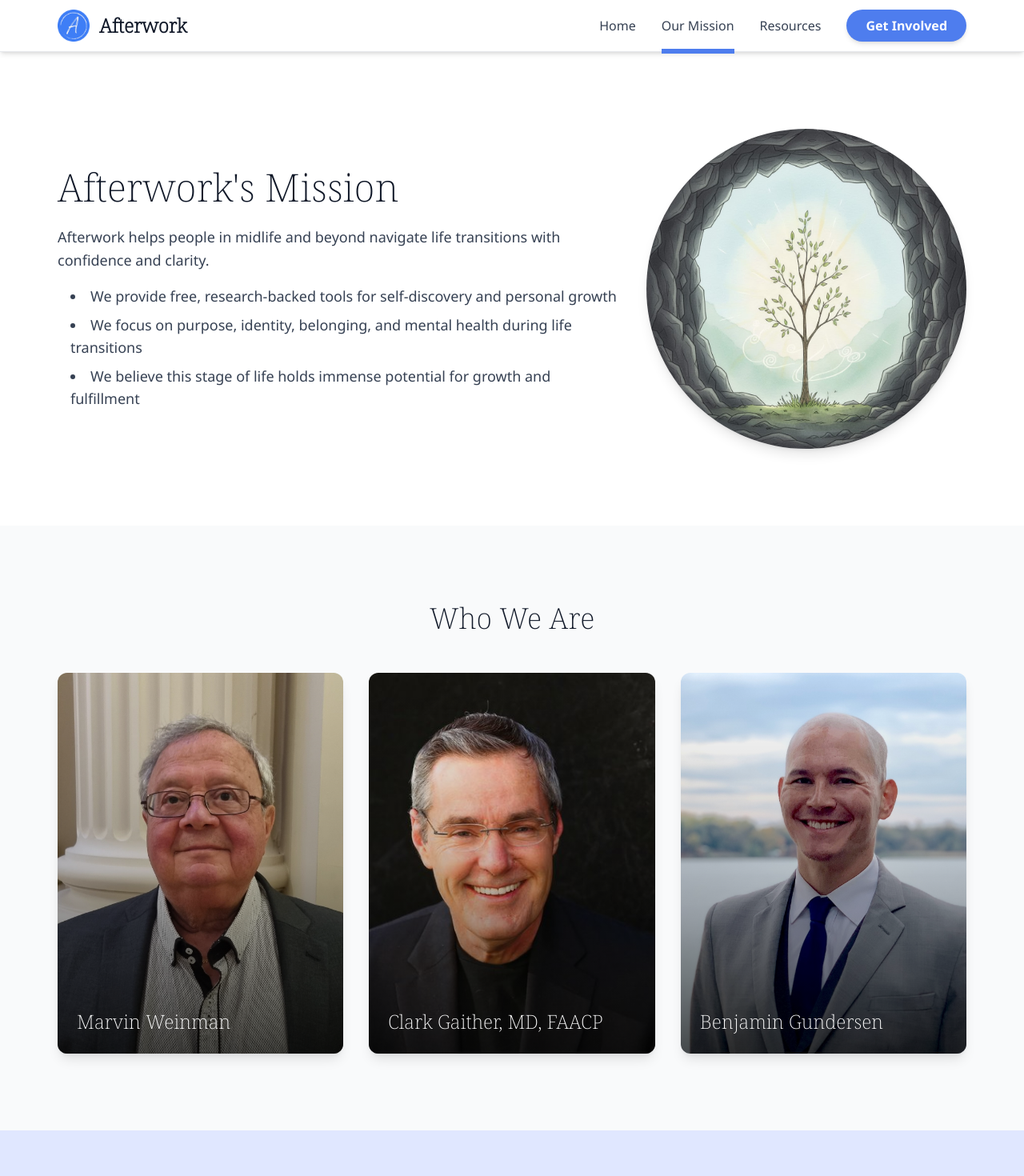
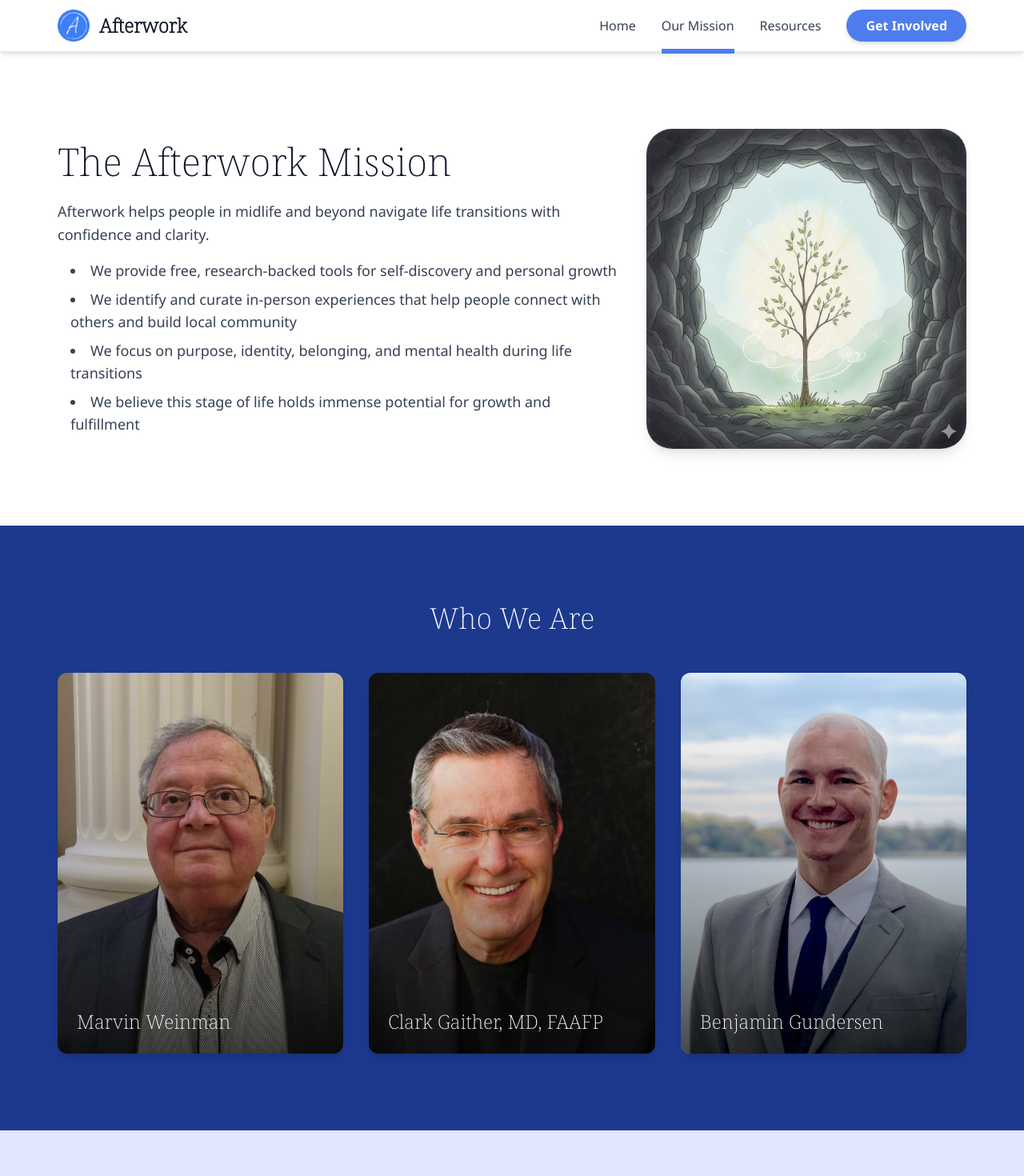
Before and after one commit to bgun/aw-insight, a React (Vite) app: page /about in a window 1280 px wide. Shown: the top 1470 px of the page at 80% size. Built offline with nearby package versions, Linux system fonts and the light colour scheme.

Commit message:
Who we are

```diff
--- a/src/components/about/MissionSection.jsx
+++ b/src/components/about/MissionSection.jsx
@@ -5,13 +5,14 @@ function WhoWeAreSection() {
         <div className="flex flex-col md:flex-row gap-8 items-center">
           <div className="flex-1">
             <h1 className="text-3xl sm:text-4xl lg:text-5xl font-bold text-gray-900 mb-6">
-              Afterwork's Mission
+              The Afterwork Mission
             </h1>
             <p className="text-gray-700 text-base sm:text-lg leading-relaxed mb-4">
               Afterwork helps people in midlife and beyond navigate life transitions with confidence and clarity.
             </p>
             <ul className="list-disc list-inside space-y-2 text-gray-700 text-base sm:text-lg ml-4">
               <li>We provide free, research-backed tools for self-discovery and personal growth</li>
+              <li>We identify and curate in-person experiences that help people connect with others and build local community</li>
               <li>We focus on purpose, identity, belonging, and mental health during life transitions</li>
               <li>We believe this stage of life holds immense potential for growth and fulfillment</li>
             </ul>
@@ -20,7 +21,7 @@ function WhoWeAreSection() {
             <img
               src="/images/cave-light.jpg"
               alt="Cave with light"
-              className="w-[400px] h-[400px] object-cover rounded-full shadow-lg"
+              className="w-[400px] h-[400px] object-cover rounded-4xl shadow-lg"
             />
           </div>
         </div>
--- a/src/components/about/TeamSection.jsx
+++ b/src/components/about/TeamSection.jsx
@@ -5,7 +5,7 @@ function TeamSection() {
       image: "/images/whoweare-MarvinWeinman.jpg"
     },
     {
-      name: "Clark Gaither, MD, FAACP",
+      name: "Clark Gaither, MD, FAAFP",
       image: "/images/whoweare-ClarkGaither.jpg"
     },
     {
@@ -15,9 +15,9 @@ function TeamSection() {
   ]
 
   return (
-    <section className="w-full bg-gray-50">
+    <section className="w-full bg-blue-900">
       <div className="max-w-[1200px] mx-auto px-4 sm:px-6 lg:px-8 py-16 sm:py-20 lg:py-24">
-        <h2 className="text-3xl sm:text-4xl font-bold text-gray-900 mb-12 text-center">
+        <h2 className="text-3xl sm:text-4xl font-bold text-gray-50 mb-12 text-center">
           Who We Are
         </h2>
         <div className="grid grid-cols-1 md:grid-cols-3 gap-8">
--- a/src/components/home/HeroSection.jsx
+++ b/src/components/home/HeroSection.jsx
@@ -34,13 +34,16 @@ function HeroSection() {
       <div className="relative z-10 max-w-[1200px] mx-auto px-4 sm:px-6 lg:px-8 py-16 sm:py-20 lg:py-24">
         <div className="text-center max-w-4xl mx-auto">
           <h1 className="text-4xl sm:text-5xl lg:text-6xl mb-6 text-white leading-tight">
-            Transforming <span className="text-amber-300">What's Now</span><br />into <span className="text-amber-300">What's Next</span>.
+            Transforming <span className="text-amber-300">What's Now</span><br />into <span className="text-amber-300 text-bold">What's Next</span>.
           </h1>
           <p className="text-lg sm:text-xl text-white mt-12 mb-4 leading-relaxed">
-            Insightful tools for managing life's big transitions.
+            <span className="text-purple-300">Insightful tools</span> for managing life's big transitions.
+          </p>
+          <p className="text-lg sm:text-xl text-white mb-4 leading-relaxed">
+            Connect with others and build local community through <span className="text-rose-300">shared experiences</span>.
           </p>
           <p className="text-lg sm:text-xl text-white mb-12 leading-relaxed">
-            Navigate new challenges and discover your hidden strengths.
+            Navigate <span className="text-emerald-300">new challenges</span> and discover your hidden strengths.
           </p>
           <div className="flex flex-col sm:flex-row gap-4 justify-center">
             <Link
```
